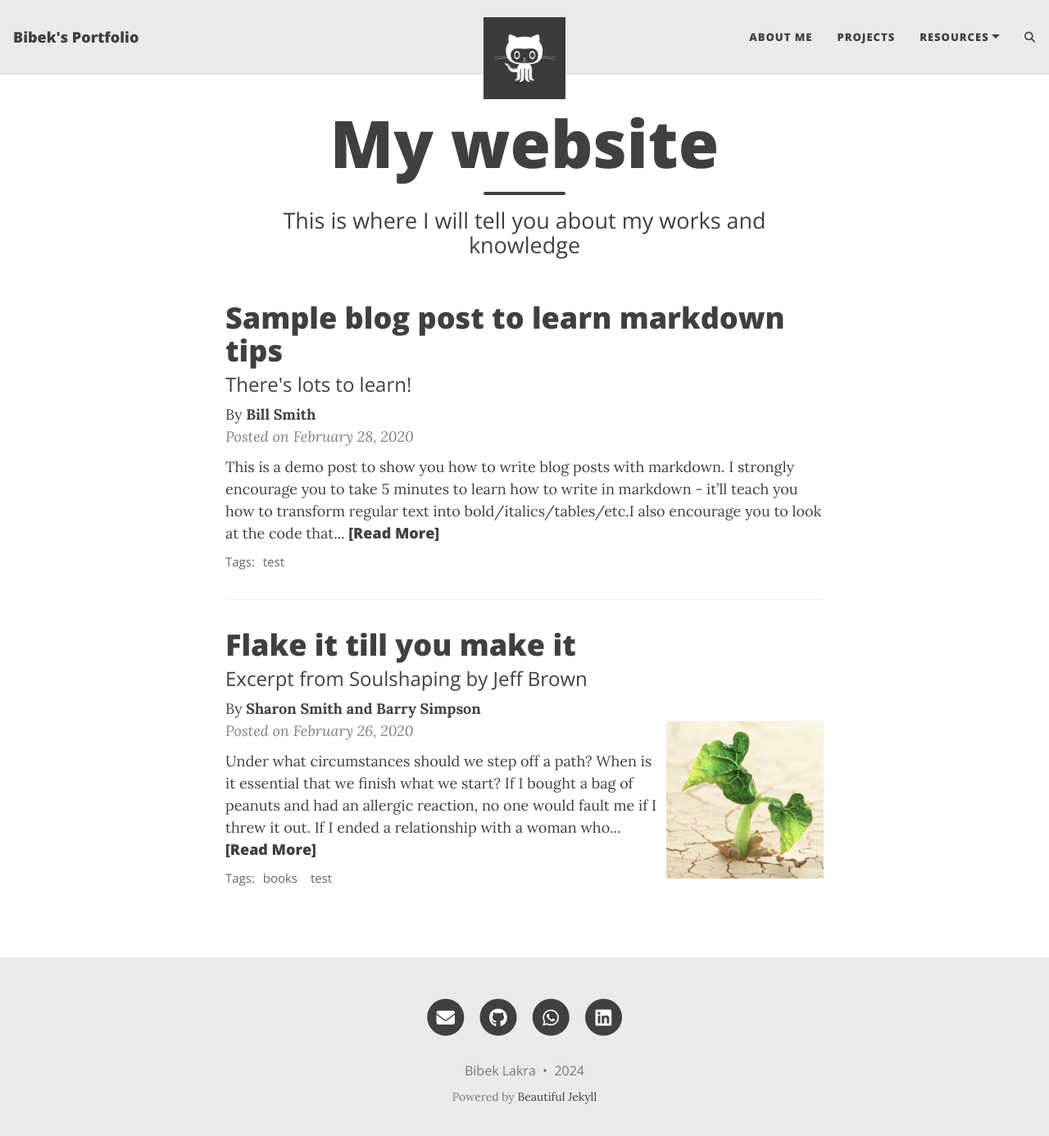
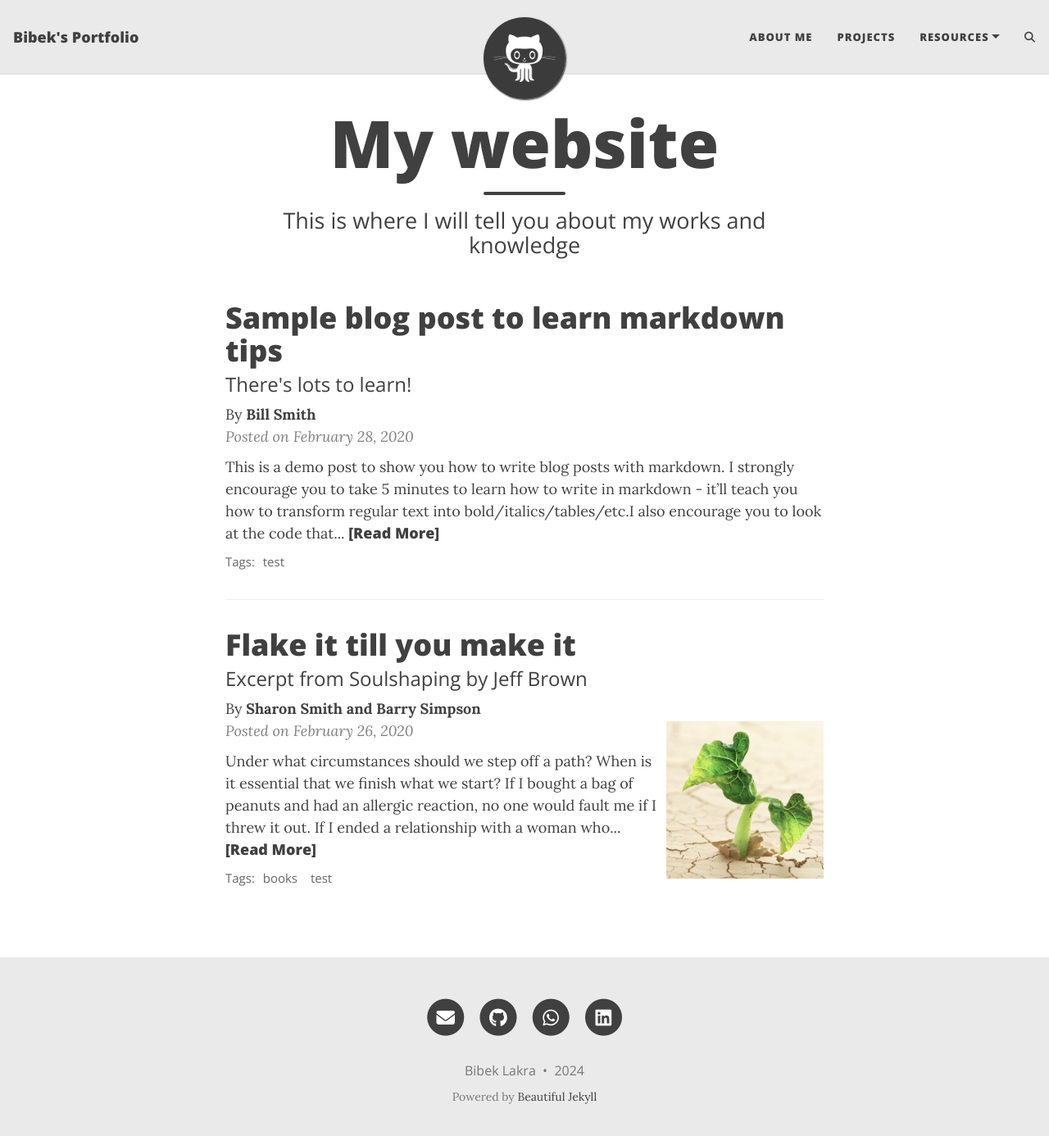
Before and after one commit to BibekLakra91/bibeklakra91.github.io, a Jekyll site: the page built from index.html, in a window 1280 px wide and 1399 px high. Shown: the top 1386 px of the window at 82% size. Built offline with Jekyll 4.4.1, drawn with Linux system fonts in a browser that asks for light colours; the list of posts is cut into pages by our own code; comment, search, counter and statistics services are not loaded.

Commit message:
avatar anf footer changes

```diff
--- a/_config.yml
+++ b/_config.yml
@@ -35,7 +35,7 @@ navbar-links:
 avatar: "/assets/img/avatar-icon.png"
 
 # By default, the image is cut into a circle. You can disable this behaviour by setting 'round-avatar: false'
-round-avatar: false
+round-avatar: true
 
 # If you want to have an image logo in the top-left corner instead of having the title of the website,
 # then specify the following parameter
```
